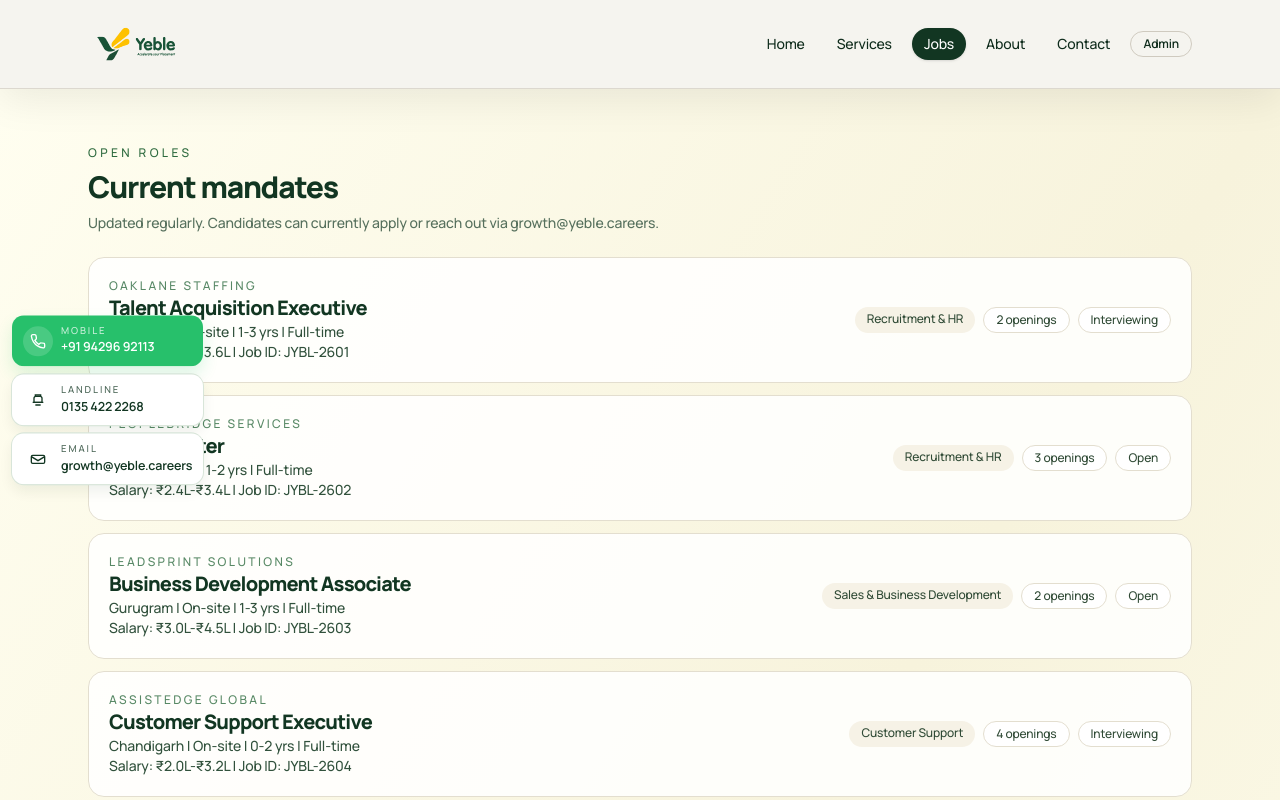
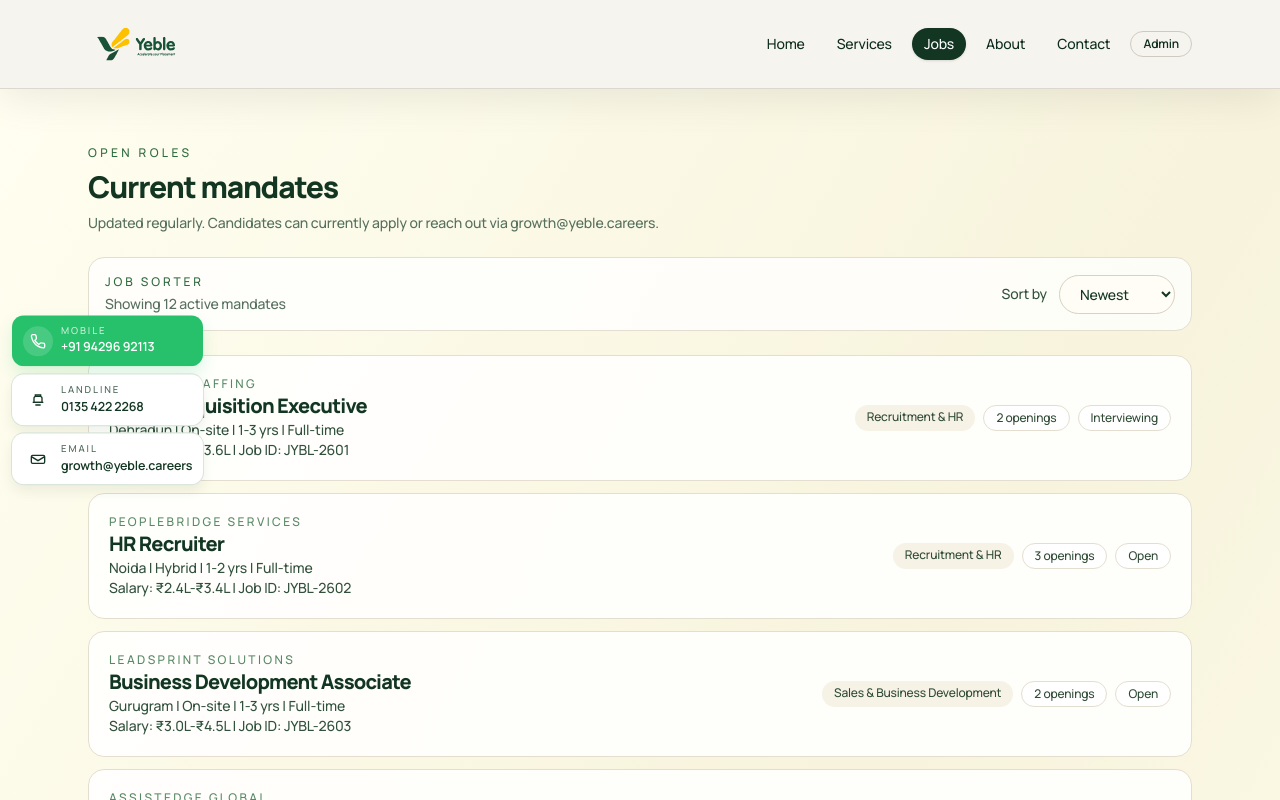
Before and after one commit to vitchcraftstudios/yeble.careers, a Next.js app in the folder apps/web/: page /jobs in a window 1280 px wide. Shown: the top 800 px of the page. Built offline with nearby package versions, Linux system fonts and the light colour scheme.

Commit message:
Refresh jobs page and add sorter

```diff
--- a/apps/web/app/jobs/page.tsx
+++ b/apps/web/app/jobs/page.tsx
@@ -1,4 +1,5 @@
 import { ScrollReveal } from "@/components/scroll-reveal";
+import { JobsListClient } from "@/components/jobs-list-client";
 import { jobs as fallbackJobs } from "@/lib/data";
 import { prisma } from "@/lib/prisma";
 import { getSiteContentMap } from "@/lib/site-content";
@@ -7,6 +8,9 @@ import { normalizeText } from "@/lib/text-normalize";
 export const metadata = {
   title: "Open Jobs | Yeble Careers",
 };
+
+export const dynamic = "force-dynamic";
+export const revalidate = 0;
 
 export default async function JobsPage() {
   const content = await getSiteContentMap();
@@ -25,8 +29,21 @@ export default async function JobsPage() {
         sector: normalizeText(job.sector || (job.tags[0] ?? "General hiring")),
         openings: job.openings,
         status: normalizeText(job.status),
+        postedAt: job.createdAt.toISOString(),
       }))
-    : fallbackJobs;
+    : fallbackJobs.map((job) => ({
+        ...job,
+        company: normalizeText(job.company),
+        title: normalizeText(job.title),
+        city: normalizeText(job.city),
+        locationType: normalizeText(job.locationType),
+        experience: normalizeText(job.experience),
+        type: normalizeText(job.type),
+        salaryRange: normalizeText(job.salaryRange),
+        sector: normalizeText(job.sector),
+        status: normalizeText(job.status),
+        postedAt: job.postedAt,
+      }));
 
   return (
     <div className="min-h-screen bg-gradient-to-br from-[#fffef0] via-[#f7f3dc] to-[#fffef0] text-[#0f2918]">
@@ -39,29 +56,7 @@ export default async function JobsPage() {
           </div>
         </ScrollReveal>
 
-        <div className="grid gap-3">
-          {jobs.map((job, index) => (
-            <ScrollReveal key={job.id} delay={Math.min(index * 45, 220)}>
-              <article className="rounded-2xl border border-[#e3decf] bg-white/85 p-5 backdrop-blur">
-                <div className="flex flex-col gap-2 md:flex-row md:items-center md:justify-between">
-                  <div>
-                    <p className="text-xs uppercase tracking-[0.2em] text-[#2d6a3e]/80">{job.company}</p>
-                    <h2 className="text-xl font-semibold text-[#123622]">{job.title}</h2>
-                    <p className="text-sm text-[#31513c]">
-                      {job.city} | {job.locationType} | {job.experience} | {job.type}
-                    </p>
-                    <p className="text-sm text-[#31513c]">Salary: {job.salaryRange} | Job ID: {job.id}</p>
-                  </div>
-                  <div className="flex flex-wrap gap-2 text-xs text-[#2f4a35]">
-                    <span className="rounded-full bg-[#f6f2e6] px-3 py-1">{job.sector}</span>
-                    <span className="rounded-full border border-[#e3decf] bg-white px-3 py-1">{job.openings} openings</span>
-                    <span className="rounded-full border border-[#e3decf] bg-white px-3 py-1">{job.status}</span>
-                  </div>
-                </div>
-              </article>
-            </ScrollReveal>
-          ))}
-        </div>
+        <JobsListClient jobs={jobs} />
 
         <ScrollReveal delay={140}>
           <div className="rounded-3xl border border-[#e3decf] bg-white/85 p-6 text-sm leading-7 text-[#4d6654]">
--- /dev/null
+++ b/apps/web/components/jobs-list-client.tsx
@@ -0,0 +1,91 @@
+"use client";
+
+import { useMemo, useState } from "react";
+import { ScrollReveal } from "@/components/scroll-reveal";
+
+type JobListItem = {
+  id: string;
+  company: string;
+  title: string;
+  city: string;
+  locationType: string;
+  experience: string;
+  type: string;
+  salaryRange: string;
+  sector: string;
+  openings: number;
+  status: string;
+  postedAt: string;
+};
+
+type SortOption = "newest" | "company" | "city" | "status";
+
+export function JobsListClient({ jobs }: { jobs: JobListItem[] }) {
+  const [sortBy, setSortBy] = useState<SortOption>("newest");
+
+  const sortedJobs = useMemo(() => {
+    const items = [...jobs];
+
+    if (sortBy === "company") {
+      return items.sort((a, b) => a.company.localeCompare(b.company));
+    }
+
+    if (sortBy === "city") {
+      return items.sort((a, b) => a.city.localeCompare(b.city));
+    }
+
+    if (sortBy === "status") {
+      return items.sort((a, b) => a.status.localeCompare(b.status) || b.postedAt.localeCompare(a.postedAt));
+    }
+
+    return items.sort((a, b) => b.postedAt.localeCompare(a.postedAt));
+  }, [jobs, sortBy]);
+
+  return (
+    <>
+      <div className="flex flex-col gap-3 rounded-2xl border border-[#e3decf] bg-white/80 p-4 sm:flex-row sm:items-center sm:justify-between">
+        <div>
+          <p className="text-xs uppercase tracking-[0.24em] text-[#2d6a3e]">Job sorter</p>
+          <p className="mt-1 text-sm text-[#56705d]">Showing {sortedJobs.length} active mandates</p>
+        </div>
+        <label className="flex items-center gap-3 text-sm text-[#31513c]">
+          <span>Sort by</span>
+          <select
+            value={sortBy}
+            onChange={(event) => setSortBy(event.target.value as SortOption)}
+            className="rounded-full border border-[#d6d1c1] bg-[#fffdf6] px-4 py-2 text-sm text-[#123622] outline-none"
+          >
+            <option value="newest">Newest</option>
+            <option value="company">Company</option>
+            <option value="city">City</option>
+            <option value="status">Status</option>
+          </select>
+        </label>
+      </div>
+
+      <div className="grid gap-3">
+        {sortedJobs.map((job, index) => (
+          <ScrollReveal key={job.id} delay={Math.min(index * 45, 220)}>
+            <article className="rounded-2xl border border-[#e3decf] bg-white/85 p-5 backdrop-blur">
+              <div className="flex flex-col gap-2 md:flex-row md:items-center md:justify-between">
+                <div>
+                  <p className="text-xs uppercase tracking-[0.2em] text-[#2d6a3e]/80">{job.company}</p>
+                  <h2 className="text-xl font-semibold text-[#123622]">{job.title}</h2>
+                  <p className="text-sm text-[#31513c]">
+                    {job.city} | {job.locationType} | {job.experience} | {job.type}
+                  </p>
+                  <p className="text-sm text-[#31513c]">Salary: {job.salaryRange} | Job ID: {job.id}</p>
+                </div>
+                <div className="flex flex-wrap gap-2 text-xs text-[#2f4a35]">
+                  <span className="rounded-full bg-[#f6f2e6] px-3 py-1">{job.sector}</span>
+                  <span className="rounded-full border border-[#e3decf] bg-white px-3 py-1">{job.openings} openings</span>
+                  <span className="rounded-full border border-[#e3decf] bg-white px-3 py-1">{job.status}</span>
+                </div>
+              </div>
+            </article>
+          </ScrollReveal>
+        ))}
+      </div>
+    </>
+  );
+}
```
